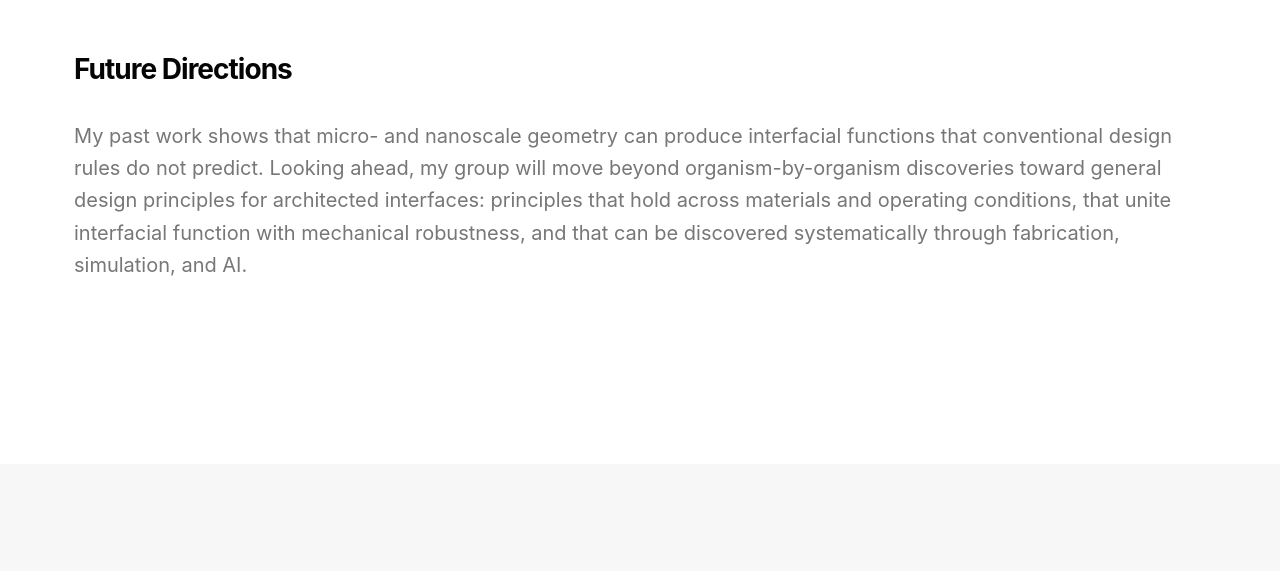
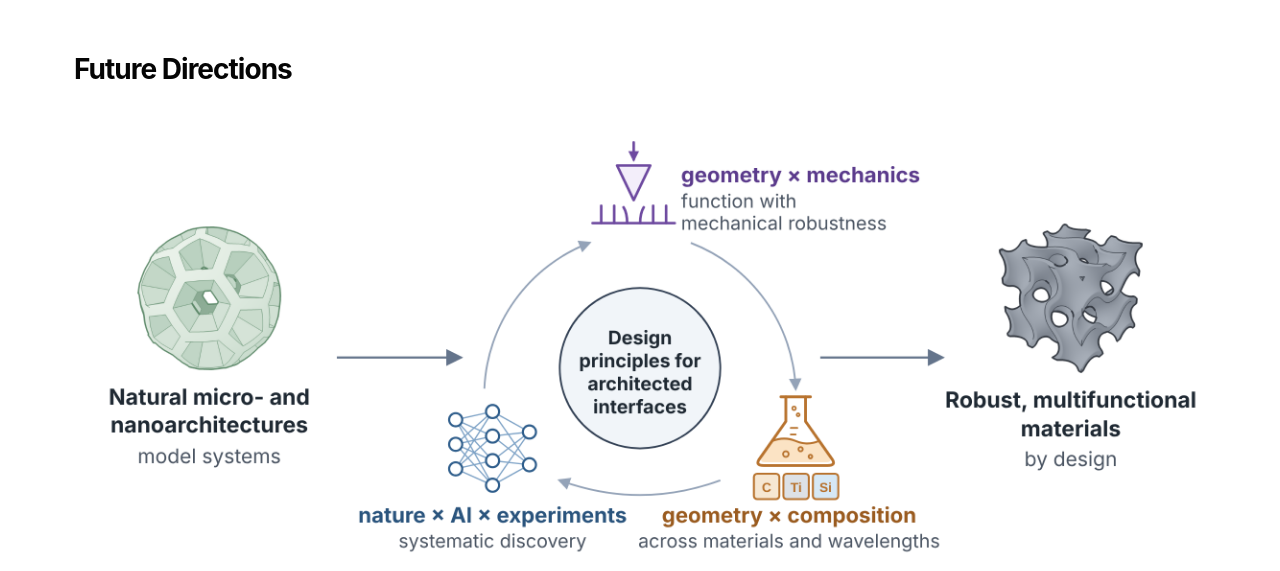
Before and after one commit to surface-lab-web/linwang-research, a plain HTML site: page index.html in a window 1280 px wide. Shown: the part 2560-3131 px from the top of the page. Drawn offline with Linux system fonts and the light colour scheme.

Commit message:
Update website (Sun 11/15/2026 23:43)

```diff
--- a/index.html
+++ b/index.html
@@ -142,9 +142,15 @@
 
       <h3 class="subsection-title">Future Directions</h3>
 
+      <figure class="research-figure">
+        <a href="images/future_research_v6.png" target="_blank" rel="noopener">
+          <img src="images/future_research_v6.png" alt="Future directions: design principles for architected interfaces, linking natural micro- and nanoarchitectures to robust, multifunctional materials through geometry, mechanics, composition, and AI-guided discovery">
+        </a>
+      </figure>
+
       <p class="research-intro">
         My past work shows that micro- and nanoscale geometry can produce interfacial functions that
-        conventional design rules do not predict. Looking ahead, my group will move beyond
+        conventional design rules do not predict. Looking ahead, my future research will move beyond
         organism-by-organism discoveries toward general design principles for architected interfaces:
         principles that hold across materials and operating conditions, that unite interfacial function
         with mechanical robustness, and that can be discovered systematically through fabrication,
```
Also changed, not shown: images/future_research_v6.png (added).
